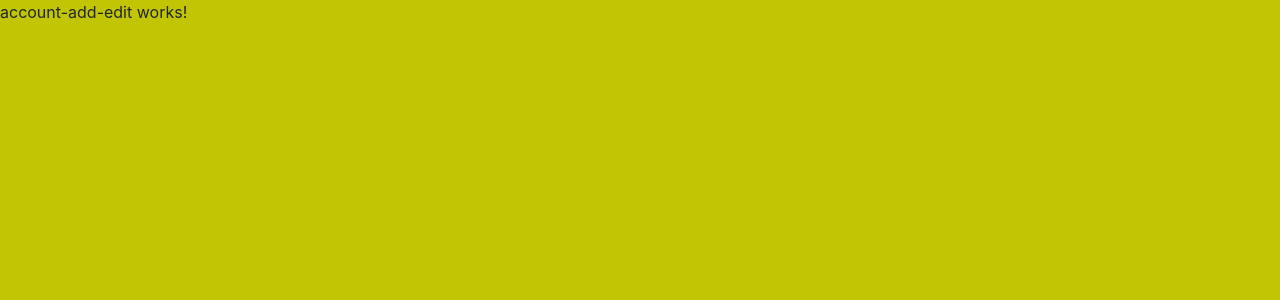
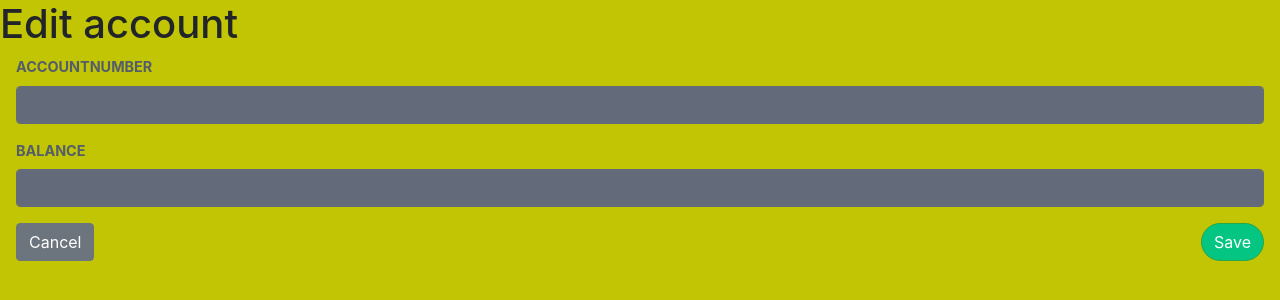
Before and after one commit to Trung1234/AccountManager, an Angular app in the folder Portal1/: page /account/edit/1 in a window 1280 px wide. Shown: the top 300 px of the page. Built offline with nearby package versions, Linux system fonts and the light colour scheme; no server answers.

Commit message:
update edit form

```diff
--- a/Portal1/src/app/account/account-add-edit/account-add-edit.component.html
+++ b/Portal1/src/app/account/account-add-edit/account-add-edit.component.html
@@ -1 +1,20 @@
-<p>account-add-edit works!</p>
+<h1>{{actionType}} account</h1>
+<form [formGroup]="form" (ngSubmit)="save()" #formDir="ngForm" novalidate>
+  <div class="form-group row">
+    <label class=" control-label col-md-12">accountNumber</label>
+    <div class="col-md-12">
+      <input class="form-control" type="text" formControlName="accountNumber">
+    </div>
+
+  </div>
+  <div class="form-group row">
+    <label class=" control-label col-md-12">balance</label>
+    <div class="col-md-12">
+      <input class="form-control" type="text" formControlName="balance">
+    </div>
+  </div>
+  <div class="form-group">
+    <button type="submit" class="btn btn-success float-right">Save</button>
+    <button class="btn btn-secondary float-left" (click)="cancel()">Cancel</button>
+  </div>
+</form>
--- a/Portal1/src/app/account/account-add-edit/account-add-edit.component.ts
+++ b/Portal1/src/app/account/account-add-edit/account-add-edit.component.ts
@@ -12,18 +12,34 @@ import { AccountService } from 'src/app/shared/account.service';
 export class AccountAddEditComponent implements OnInit {
   form: FormGroup;
   actionType: string;
-  formTitle: string;
-  formBody: string;
+
   id: number;
   errorMessage: any;
   existingAccount: AccountModel;
+  formAccountNumber: string;
+  formAddress: string;
+  formLastname: string;
+  formFirstname: string;
+  formEmployer: string;
+  formEmail: string;
+  formCity: string;
+  formBalance: string;
+  formAge: string;
+
 
   constructor(private accountService: AccountService, private formBuilder: FormBuilder,
     private avRoute: ActivatedRoute, private router: Router) {
     const idParam = 'id';
     this.actionType = 'Add';
-    this.formTitle = 'title';
-    this.formBody = 'body';
+    this.formAccountNumber = 'accountNumber';
+    this.formAddress = 'address';
+    this.formLastname = 'lastname';
+    this.formFirstname= 'firstname';
+    this.formEmployer = 'employer';
+    this.formEmail = 'email';
+    this.formCity = 'city';
+    this.formBalance = 'balance';
+    this.formAge = 'age';
     if (this.avRoute.snapshot.params[idParam]) {
       this.id = this.avRoute.snapshot.params[idParam];
     }
@@ -31,8 +47,8 @@ export class AccountAddEditComponent implements OnInit {
     this.form = this.formBuilder.group(
       {
         id: 0,
-        title: ['', [Validators.required]],
-        body: ['', [Validators.required]],
+        accountNumber: ['', [Validators.required]],
+        balance: ['', [Validators.required]],
       }
     )
   }
@@ -41,9 +57,21 @@ export class AccountAddEditComponent implements OnInit {
 
     if (this.id > 0) {
       this.actionType = 'Edit';
-      this.accountService.getAccount(this.id).subscribe(
+      this.accountService.getAccount(this.id)
+      .subscribe(
         res => {
           console.log(res);
+          this.existingAccount = res;
+          this.form.controls[this.formAccountNumber].setValue(this.existingAccount.accountNumber);
+          this.form.controls[this.formAddress].setValue(this.existingAccount.address);
+          this.form.controls[this.formAge].setValue(this.existingAccount.age);
+          this.form.controls[this.formBalance].setValue(this.existingAccount.balance);
+          this.form.controls[this.formCity].setValue(this.existingAccount.city);
+          this.form.controls[this.formEmail].setValue(this.existingAccount.email);
+          this.form.controls[this.formEmployer].setValue(this.existingAccount.employer);
+          this.form.controls[this.formFirstname].setValue(this.existingAccount.firstname);
+          this.form.controls[this.formLastname].setValue(this.existingAccount.lastname);
+
         },
         err => {
           console.log(err);
@@ -62,7 +90,5 @@ export class AccountAddEditComponent implements OnInit {
     this.router.navigate(['/']);
   }
 
-  get title() { return this.form.get(this.formTitle); }
-  get body() { return this.form.get(this.formBody); }
 
 }
--- a/Portal1/src/app/account/accounts/accounts.component.html
+++ b/Portal1/src/app/account/accounts/accounts.component.html
@@ -8,10 +8,10 @@
 <table class="table table-sm table-hover" *ngIf="(accounts | async)?.length>0">
   <thead>
     <tr>
-      <th>AccountNumber</th>
+      <th>Account Number</th>
       <th>Balance</th>
-      <th>First name</th>
-      <th>Last name</th>
+      <th>First Name</th>
+      <th>Last Name</th>
       <th>Age</th>
       <th>Gender</th>
       <th>Address</th>
```
